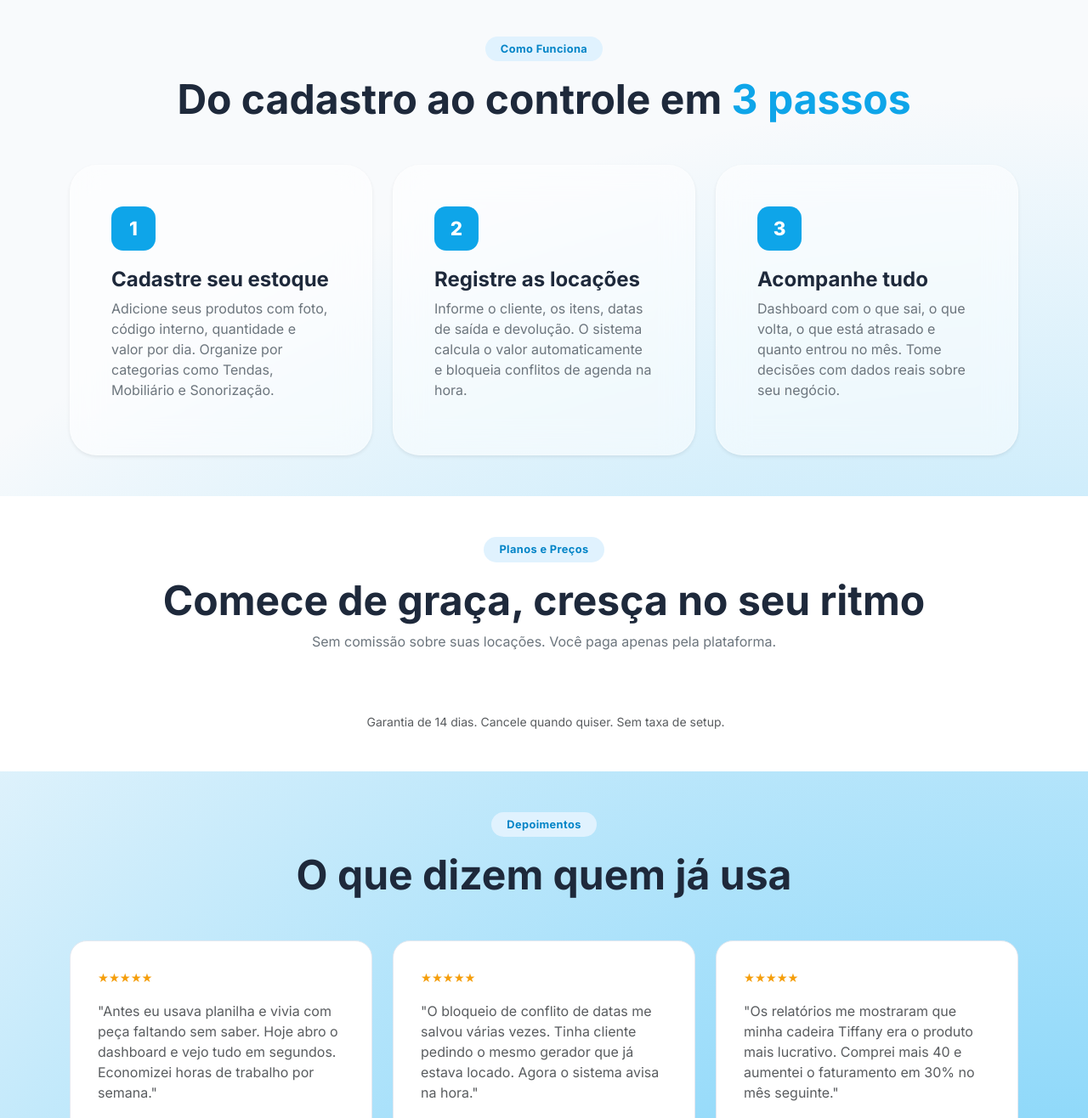
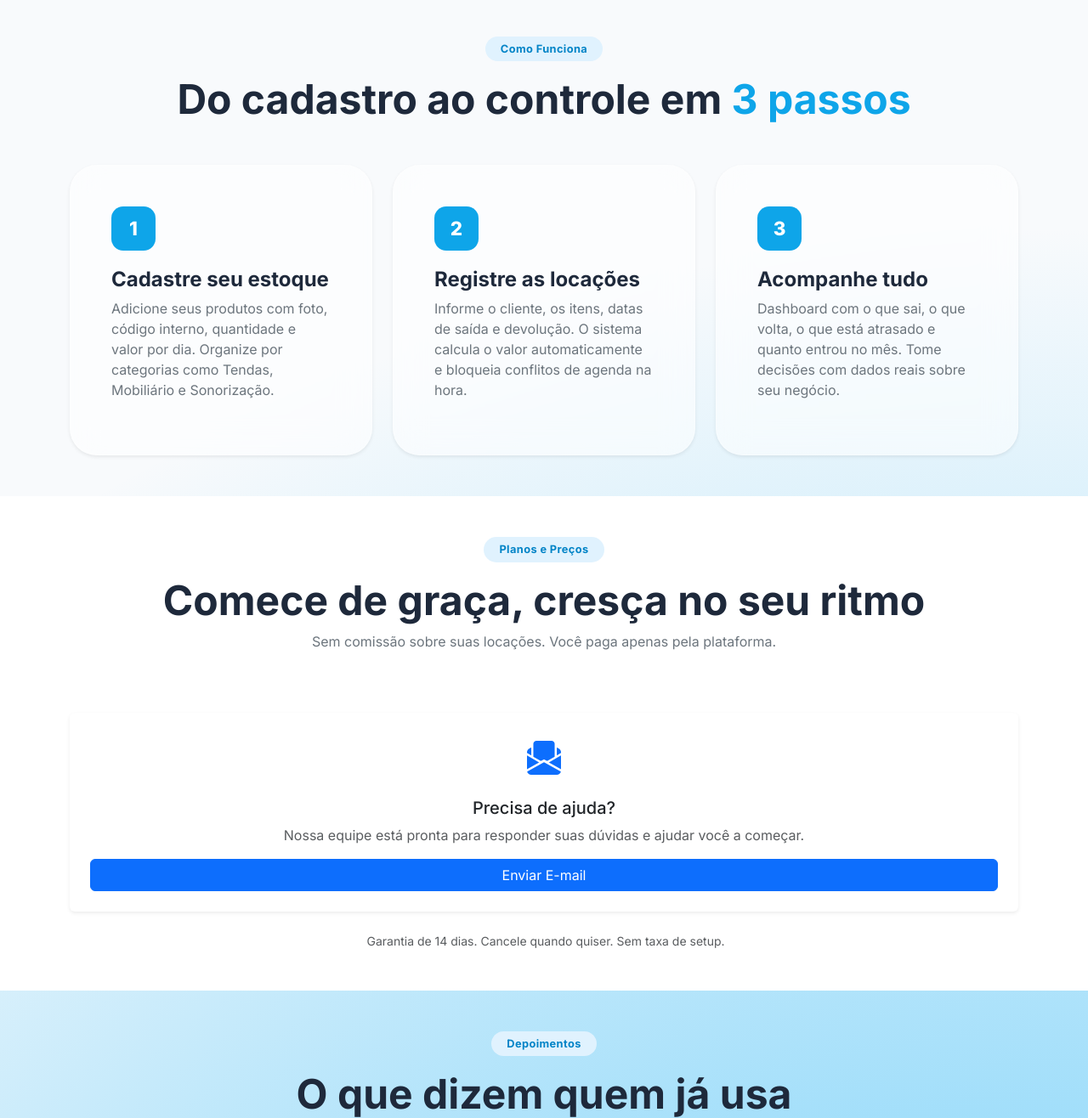
Before and after one commit to santosgv/Alugue, a Django app: page /vendas/ in a window 1280 px wide. Shown: the part 3082-4398 px from the top of the page at 85% size. Run offline with Django 5.2, Linux system fonts and the light colour scheme; data that the repository does not hold is empty.

Commit message:
remoçao do zap

```diff
--- a/templates/base.html
+++ b/templates/base.html
@@ -559,13 +559,14 @@ height="0" width="0" style="display:none;visibility:hidden"></iframe></noscript>
     {% block content %}{% endblock %}
   </div>
 
-  <!-- Botão Flutuante WhatsApp -->
-<a href="https://wa.me/55993839825?text=Olá,%20preciso%20de%20suporte."
+  <!-- Botão Flutuante WhatsApp
+<a href="https://wa.me/55?text=Olá,%20preciso%20de%20suporte."
    class="whatsapp-float"
    target="_blank"
    aria-label="Suporte WhatsApp">
     <i class="bi bi-whatsapp"></i>
 </a>
+-->
 
 
 </main>
--- a/templates/core/pagina_vendas.html
+++ b/templates/core/pagina_vendas.html
@@ -864,16 +864,32 @@ height="0" width="0" style="display:none;visibility:hidden"></iframe></noscript>
         {% endwith %}
         {% endfor %}
       </ul>
-
-      <a class="btn btn-primary w-100" href="https://wa.me/55993839825?text=Olá,%20Quero%20mais%20informaçoes%20sobre%20o%20plano%20{{ plano.nome }}." target="_blank">
+      <!--
+      <a class="btn btn-primary w-100" href="https://wa.me/55?text=Olá,%20Quero%20mais%20informaçoes%20sobre%20o%20plano%20{{ plano.nome }}." target="_blank">
        <i class="bi bi-whatsapp"></i>
       </a>
+      -->
     </div>
   </div>
   {% endwith %}
   {% endfor %}
 </div>
+<div class="card border-0 shadow-sm p-4 text-center">
+    <div class="mb-3">
+        <i class="bi bi-envelope-paper-fill fs-1 text-primary"></i>
+    </div>
 
+    <h5>Precisa de ajuda?</h5>
+
+    <p class="text-muted">
+        Nossa equipe está pronta para responder suas dúvidas e ajudar você a começar.
+    </p>
+
+    <a href="mailto:vitormystore@gmail.com?subject=Contato%20via%20site"
+       class="btn btn-primary">
+        Enviar E-mail
+    </a>
+</div>
     <div class="text-center mt-4 text-muted small">
       <i class="bi bi-shield-check-fill text-success me-1"></i>
       Garantia de 14 dias. Cancele quando quiser. Sem taxa de setup.
```
